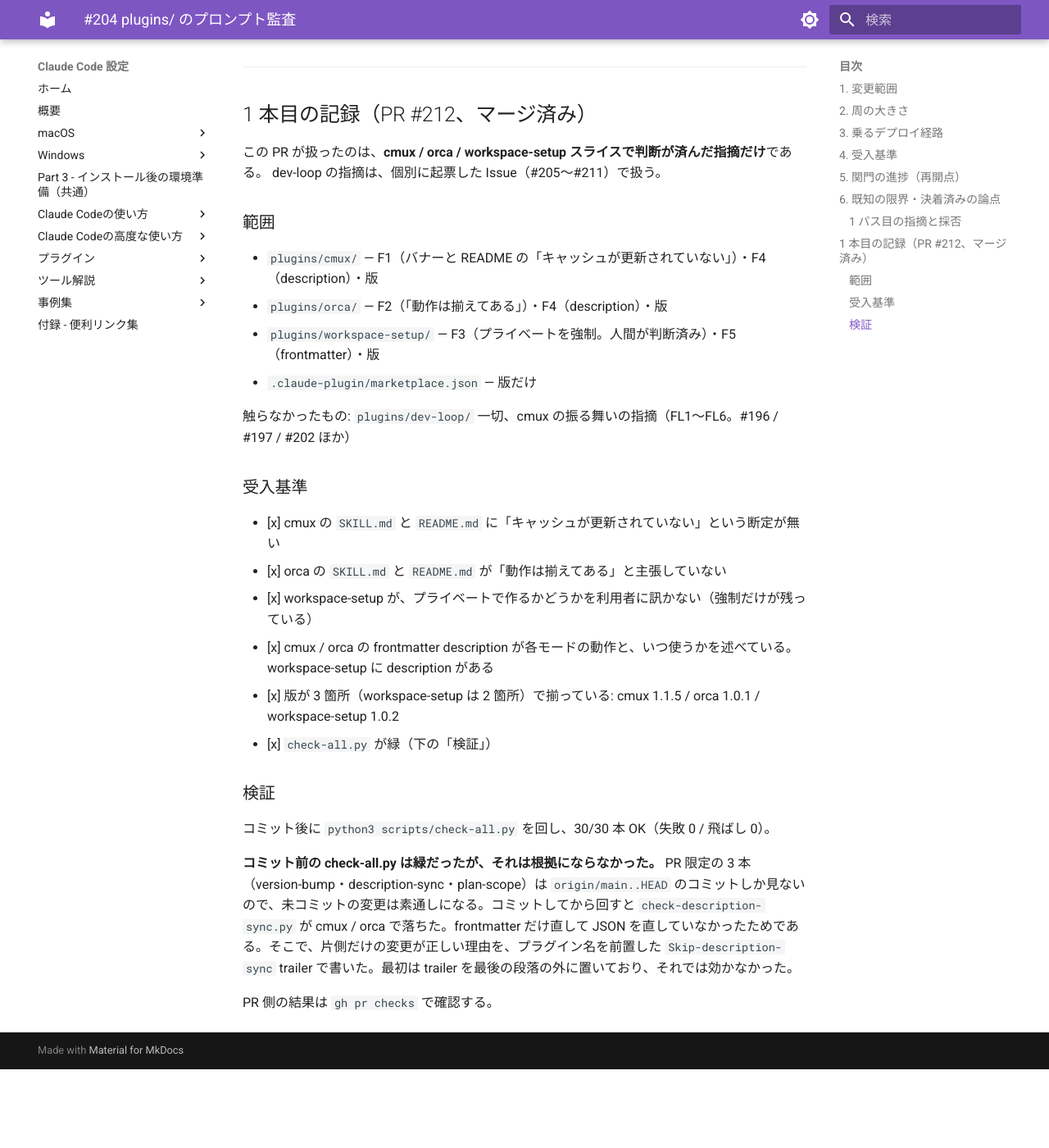
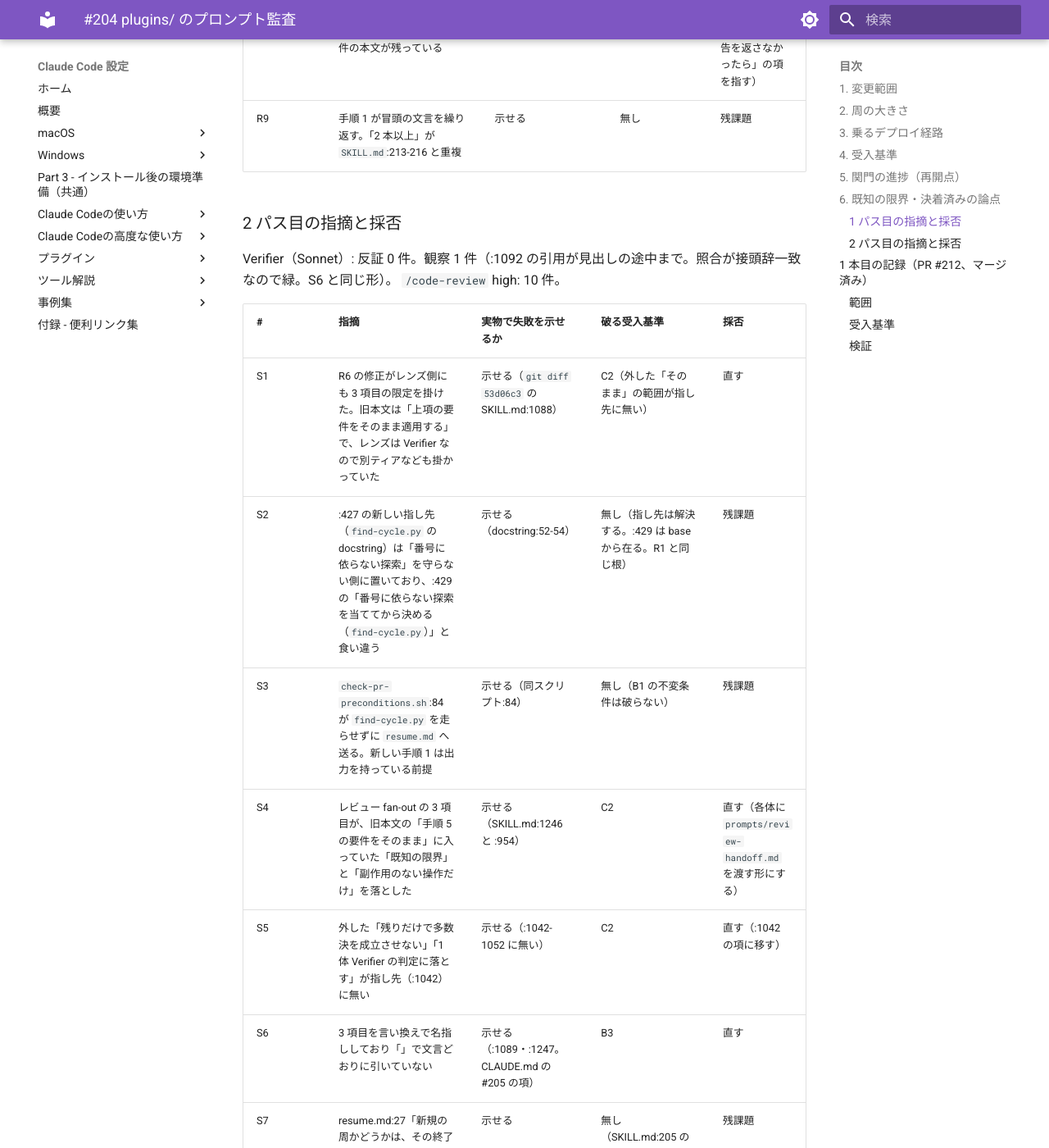
Before and after one commit to hdknr/claude-code-setup, an MkDocs documentation site: the page built from docs/plans/issue-204.md, in a window 1280 px wide and 1400 px high, scrolled down 5737 px. Shown: the whole window at 82% size. Built offline with MkDocs 1.6.1 and Material for MkDocs 9.7.7, drawn with Linux system fonts in a browser that asks for light colours; before the commit the page ends 7041 px from its top, so only the background shows below that; some of the changed text lies outside the part shown.

Commit message:
fix(dev-loop): #204 の 2 パス目の指摘を反映する（S1・S4・S5・S6）
- レンズは Verifier なので「別モデル Verifier（牽制）」をそのまま掛ける（S1）
- レビュー fan-out の各体には prompts/review-handoff.md を渡す（S4）
- 「残りだけで多数決を成立させない」を欠票の項に移す（S5）
- 指し先を「」で文言どおりに引く（S6）

Co-Authored-By: Claude Opus 5.5 <noreply@anthropic.com>

```diff
--- a/docs/plans/issue-204.md
+++ b/docs/plans/issue-204.md
@@ -68,6 +68,8 @@ main へのマージ → GitHub Pages（`docs/` の生成ブロックが変わ
 - 関門: 1 パス目の Verifier（反証 0 件）と `/code-review`（指摘 9 件。採否は 6 の表）を通した。指摘対応 4 件（R4 の一部・R5・R6・R8）は `fb16563` でコミット済み（`check-all.py` 33 本中 32 本 OK、落ちたのは既知の `test-tab-match.py` だけ。指し先は 77 → 80 件で、新しい 3 つが検査に入った）。**残っているのは 2 つ: 手順 5 の Verifier 当て直し（2 パス目）と `/code-review` 2 パス目**。2 パス目の差分にも base `53d06c35` を渡す。1 パス目の指摘対応の差分は `04c1256..fb16563`
 - 割り目（手順 4）: 提案した → **人間が「ここで割る」を選んだ**（2026-10-14）。再開は上の worktree の中で `/clear` → `/dev-loop:dev-loop 204`
 - 割り目（手順 6・2 パス目の前）: 提案した → **人間が「ここで割る」を選んだ**（2026-10-14）。再開は同じ worktree の中で `/clear` → `/dev-loop:dev-loop 204`。着地先は手順 5 の当て直し（2 パス目の Verifier）と `/code-review` 2 パス目の**両方**
+- 2 パス目（2026-10-14、再開した周）: 手順 5 の Verifier 当て直し（Sonnet、`dev-loop:dev-loop-verifier`）は**反証 0 件**。`/code-review` high 2 パス目は**指摘 10 件**（採否は 6 の「2 パス目の指摘と採否」）。`check-all.py` は 33 本中 32 本 OK（既知の `test-tab-match.py` のみ）
+- 狭いパス: 起点 `5b2ba97`（2 パス目の指摘対応を始める直前の HEAD）。直すのは S1・S4・S5・S6
 - 反証・差し戻し: なし
 - 交絡: 実験なし
 
@@ -97,6 +99,24 @@ Verifier（Sonnet）: 反証 0 件。観察 1 件（下の R1 と同じもの）
 | R7 | `find-cycle.py` を指す散文の指し先 2 つは `check-skill-pointers.py` の対象外 | 示せる（XREF の対象） | 無し（指し先はいま解決している。歯止めの範囲の限界） | 残課題 |
 | R8 | 任意ブロック「検証を多観点化する」に欠票の必須要件の本文が残っている | 示せる（`SKILL.md`:1091） | C1 | 直す（上の「Verifier が報告を返さなかったら」の項を指す） |
 | R9 | 手順 1 が冒頭の文言を繰り返す。「2 本以上」が `SKILL.md`:213-216 と重複 | 示せる | 無し | 残課題 |
+
+### 2 パス目の指摘と採否
+
+Verifier（Sonnet）: 反証 0 件。観察 1 件（:1092 の引用が見出しの途中まで。照合が接頭辞一致なので緑。S6 と同じ形）。
+`/code-review` high: 10 件。
+
+| # | 指摘 | 実物で失敗を示せるか | 破る受入基準 | 採否 |
+| --- | --- | --- | --- | --- |
+| S1 | R6 の修正がレンズ側にも 3 項目の限定を掛けた。旧本文は「上項の要件をそのまま適用する」で、レンズは Verifier なので別ティアなども掛かっていた | 示せる（`git diff 53d06c3` の SKILL.md:1088） | C2（外した「そのまま」の範囲が指し先に無い） | 直す |
+| S2 | :427 の新しい指し先（`find-cycle.py` の docstring）は「番号に依らない探索」を守らない側に置いており、:429 の「番号に依らない探索を当ててから決める（`find-cycle.py`）」と食い違う | 示せる（docstring:52-54） | 無し（指し先は解決する。:429 は base から在る。R1 と同じ根） | 残課題 |
+| S3 | `check-pr-preconditions.sh`:84 が `find-cycle.py` を走らせずに `resume.md` へ送る。新しい手順 1 は出力を持っている前提 | 示せる（同スクリプト:84） | 無し（B1 の不変条件は破らない） | 残課題 |
+| S4 | レビュー fan-out の 3 項目が、旧本文の「手順 5 の要件をそのまま」に入っていた「既知の限界」と「副作用のない操作だけ」を落とした | 示せる（SKILL.md:1246 と :954） | C2 | 直す（各体に `prompts/review-handoff.md` を渡す形にする） |
+| S5 | 外した「残りだけで多数決を成立させない」「1 体 Verifier の判定に落とす」が指し先（:1042）に無い | 示せる（:1042-1052 に無い） | C2 | 直す（:1042 の項に移す） |
+| S6 | 3 項目を言い換えで名指ししており「」で文言どおりに引いていない | 示せる（:1089・:1247。CLAUDE.md の #205 の項） | B3 | 直す |
+| S7 | resume.md:27「新規の周かどうかは、その終了コードで決まっている」が SKILL.md:426 と食い違う | 示せる | 無し（SKILL.md:205 の表をなぞっている。食い違いは表と :426 の間で base から在る） | 残課題 |
+| S8 | 部分一致の例が経路 1・4 に無い | 示せる | 無し（B2 の「部分一致の確認」は一般則として残っている） | 残課題 |
+| S9 | 「いまいる作業ツリーに無い、は『無い』ではない」などが落ちた | 示せる（`grep`） | 無し（B2 の列挙に無い。R3 と同じ扱い） | 残課題 |
+| S10 | 未証明の注記が挙げる eval は旧版と新版を判別しない | 示せない（eval を回していない） | 無し（計画ファイルは関門の検査対象外） | 残課題（PR コメントで注記する） |
 
 ---
 
```
Also changed, not shown: docs/plugins/dev-loop-design.md (+4 -4 lines), plugins/dev-loop/skills/dev-loop/SKILL.md (+12 -5 lines).
